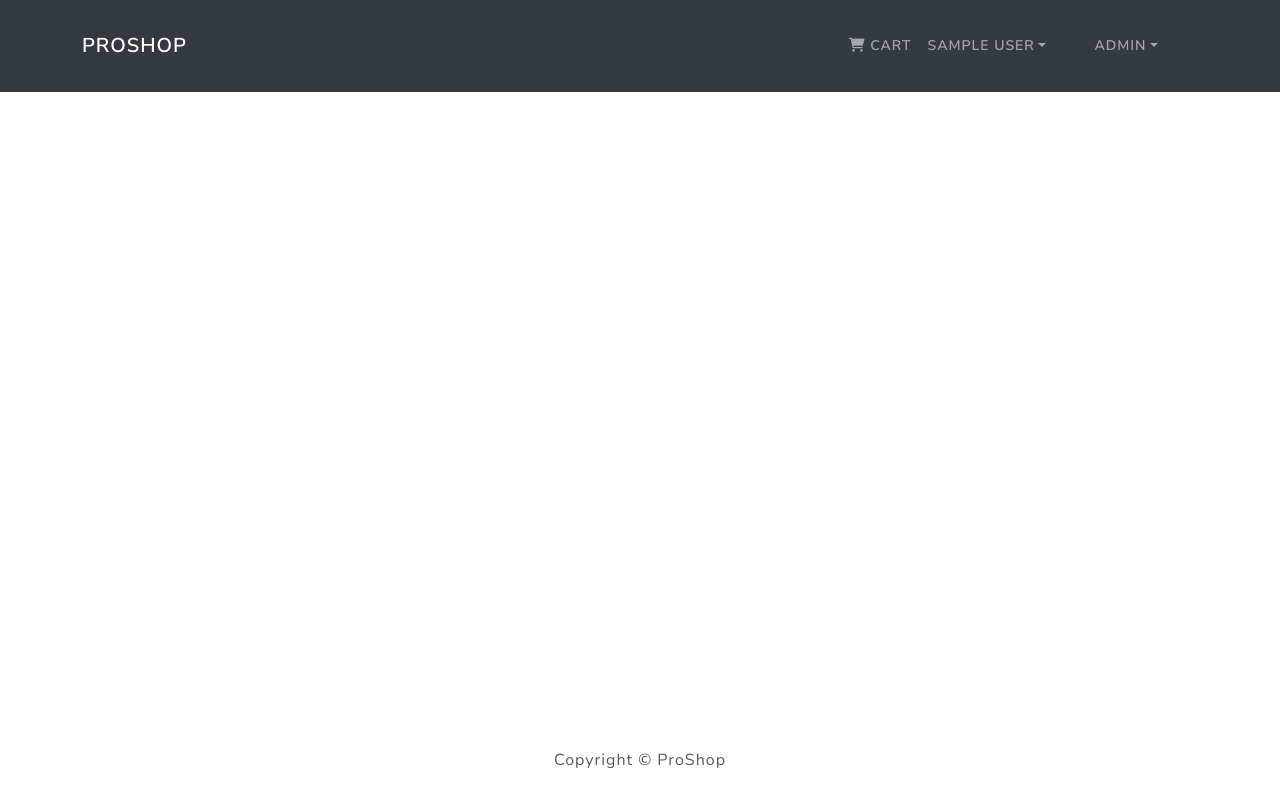
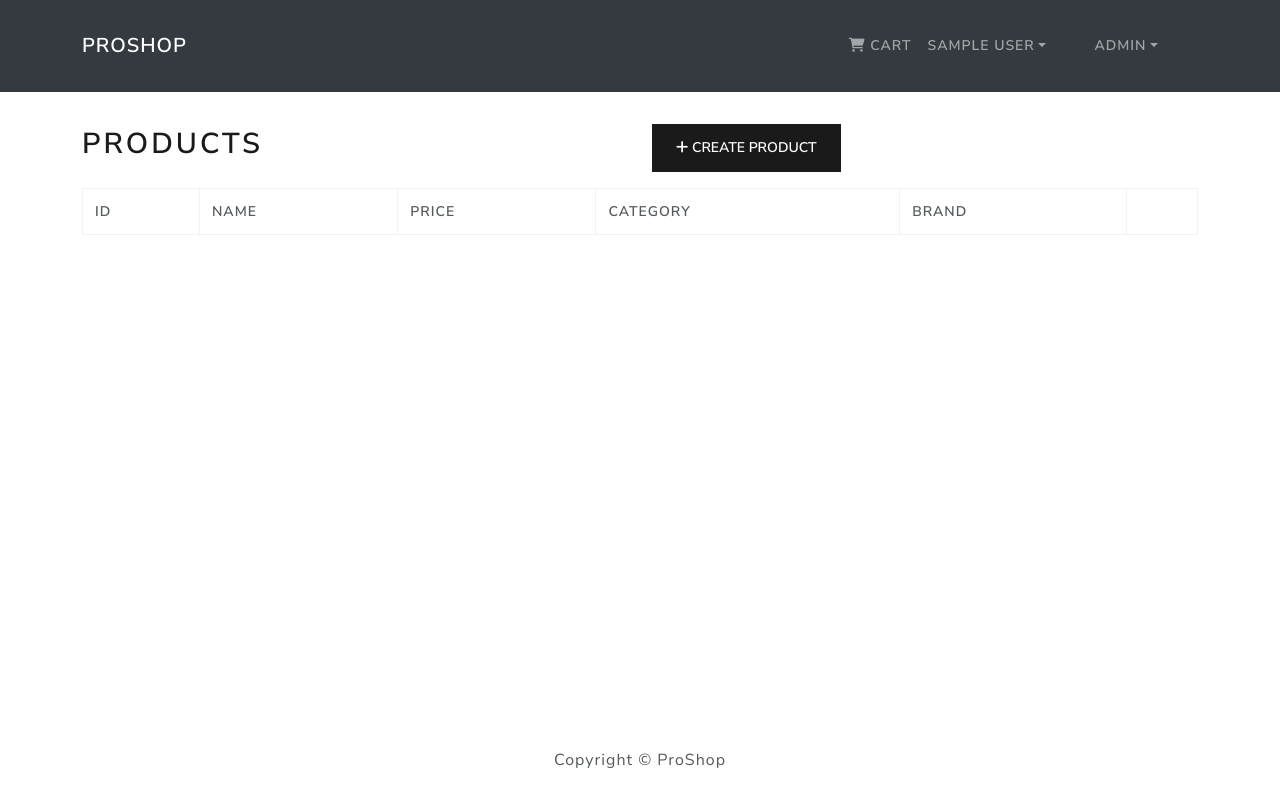
Before and after one commit to yosef604/proshopjoseph, a React (Create React App) app in the folder frontend/: page /admin/productslist in a window 1280 px wide. Built offline with nearby package versions, Linux system fonts and the light colour scheme; sample sign-in values are in the browser's storage.

Commit message:
admin products list screen, No fonctionality

```diff
--- a/frontend/src/App.js
+++ b/frontend/src/App.js
@@ -14,6 +14,7 @@ import PlaceOrderScreen from './screens/PlaceOrderScreen';
 import OrderScreen from './screens/OrderScreen';
 import UsersListScreen from './screens/UsersListScreen';
 import EditUserScreen from './screens/EditUserScreen';
+import ProductsListScreen from './screens/ProductsListScreen';
 
 const App = () => {
   return (
@@ -35,6 +36,7 @@ const App = () => {
            <Route path='/order/:id' element={<OrderScreen />} />
            <Route path='/admin/userslist' element={<UsersListScreen />} />
            <Route path='/admin/user/:id/edit' element={<EditUserScreen />} />
+           <Route path='/admin/productslist' element={<ProductsListScreen />} />
         </Routes>
       </Container>
     </main>
--- /dev/null
+++ b/frontend/src/screens/ProductsListScreen.js
@@ -0,0 +1,95 @@
+import React, { useEffect } from 'react'
+import {useDispatch, useSelector} from 'react-redux'
+import {LinkContainer} from 'react-router-bootstrap'
+import { Button, Col, Row, Table } from 'react-bootstrap'
+import Loader from '../components/Loader'
+import Message from '../components/Message'
+import { userDeleteAction, usersListAction } from '../actions/userActions'
+import { useNavigate } from 'react-router-dom'
+import { useParams } from 'react-router-dom'
+
+const ProductsListScreen = () => {
+    const {id} = useParams()
+    const dispatch = useDispatch()
+    const navigate = useNavigate()
+
+    const productList = useSelector(state => state.productList)
+    const {error, loading, products} = productList
+
+    const userLogin = useSelector(state => state.userLogin)
+    const {userInfo} = userLogin
+
+    useEffect(() => {
+        if(userInfo && userInfo.isAdmin) {
+            // dispatch(productsListAction())
+        } else {
+            navigate('/login')
+        }
+    }, [dispatch, userInfo])
+
+    const createProductHandler = (product) => {
+
+    }
+
+    const deleteHandler = (id) => {
+        if(window.confirm('Are you sure?')) {
+            //
+        }
+    }
+
+  return (
+    <>
+        <Row className='align-items-center'>
+            <Col> <h1>Products</h1> </Col>
+            <Col className='text-right'>
+                <Button className='my-3' onClick={createProductHandler}>
+                    <i className='fas fa-plus'></i> Create Product
+                </Button>
+            </Col>
+        </Row>
+
+        {loading ? <Loader /> : error ?
+        <Message variant='danger'>{error}</Message> : (
+            <Table striped bordered hover responsive
+            className='table-sm'>
+                <thead>
+                    <tr>
+                        <th>ID</th>
+                        <th>NAME</th>
+                        <th>PRICE</th>
+                        <th>CATEGORY</th>
+                        <th>BRAND</th>
+                        <th></th>
+                    </tr>
+                </thead>
+
+                <tbody>
+                    {products.map(product => (
+                        <tr key={product._id}>
+                            <td>{product._id}</td>
+                            <td>{product.name}</td>
+                            <td>${product.price}</td>
+                            <td>{product.category}</td>
+                            <td>{product.brand}</td>
+                            <td>
+                                <LinkContainer to={`/admin/product/${product._id}/edit`}>
+                                    <Button variant='light' className='btn-sm'>
+                                        <i className='fas fa-edit'></i>
+                                    </Button>
+                                </LinkContainer>
+
+                                <Button variant='danger' className='btn-sm'
+                                onClick={() => deleteHandler(product._id)}>
+                                    <i className='fas fa-trash'></i>
+                                </Button>
+                            </td>
+                        </tr>
+                    ))}
+                </tbody>
+            </Table>
+        )}
+    </>
+  )
+}
+
+export default ProductsListScreen
```
